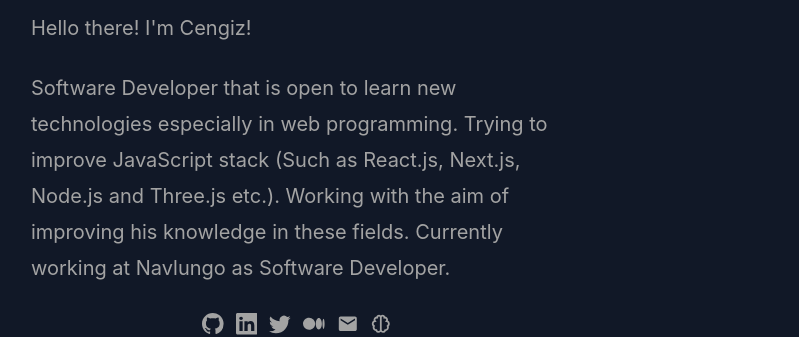
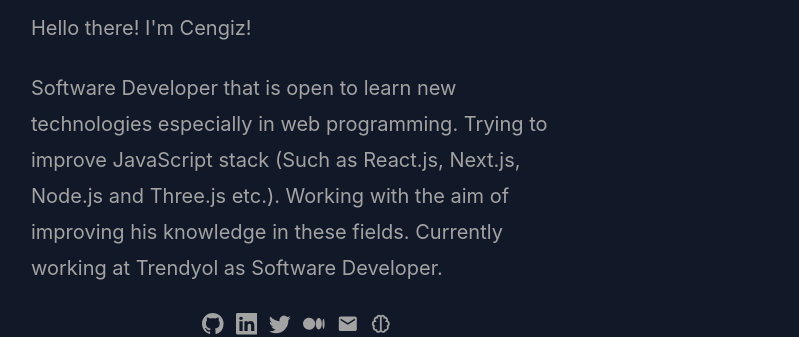
Before and after one commit to cengizcmataraci/cengizcmataraci.github.io, a Next.js app: page / in a window 1280 px wide. Shown: the part 322-659 px from the top of the page, without its empty margins (337-1136 px from the left). Built offline with nearby package versions, Linux system fonts and the light colour scheme.

Commit message:
Update index.js

```diff
--- a/pages/index.js
+++ b/pages/index.js
@@ -19,7 +19,7 @@
           Software Developer that is open to learn new technologies especially
           in web programming. Trying to improve JavaScript stack (Such as
           React.js, Next.js, Node.js and Three.js etc.). Working with the aim of
-          improving his knowledge in these fields. Currently working at Navlungo
+          improving his knowledge in these fields. Currently working at Trendyol
           as Software Developer.
         </p>
         <div className="flex justify-center">
```
